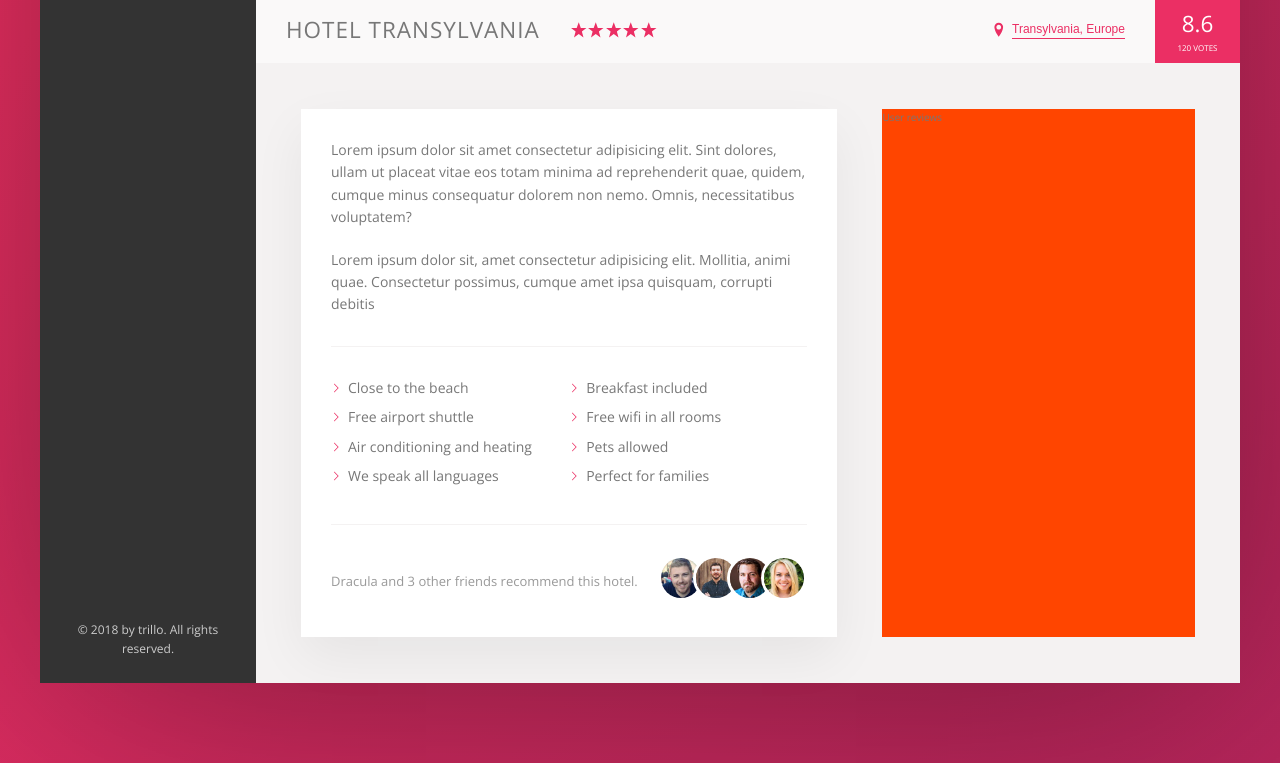
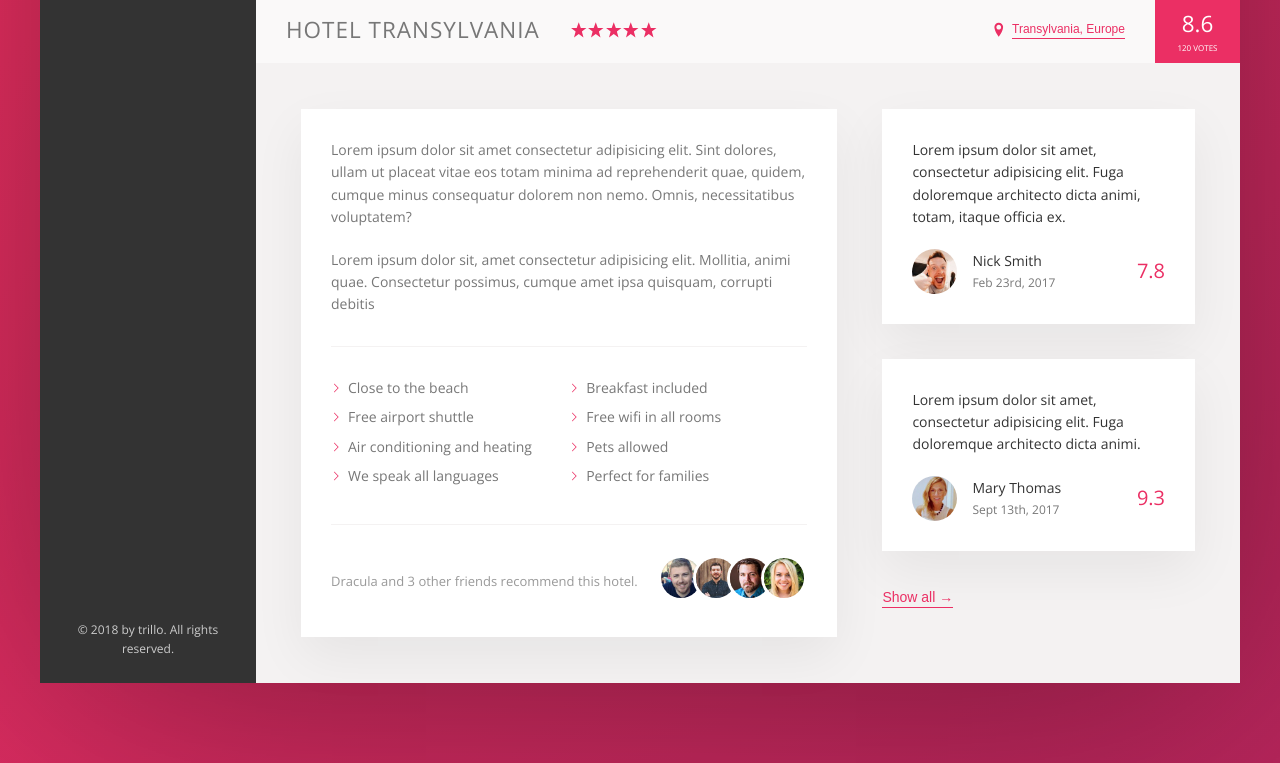
Before and after one commit to bhosaleT/trillo-advancedCSS-flexbox, a website: page index.html in a window 1280 px wide. Shown: the part 538-1301 px from the top of the page. Drawn offline with nearby package versions, Linux system fonts and the light colour scheme.

Commit message:
designed reviews section

```diff
--- a/index.html
+++ b/index.html
@@ -157,7 +157,7 @@
 
                         <div class="recommend">
                             <p class="recommend__count">
-                              Dracula and 3 other friends recommend this hotel.
+                                Dracula and 3 other friends recommend this hotel.
                             </p>
                             <div class="recommend__friends">
                                 <img src="img/user-3.jpg" alt="Friend 1" class="recommend__photo">
@@ -168,11 +168,43 @@
                         </div>
                     </div>
                     <div class="user-reviews">
-                        User reviews
+                        <figure class="review">
+                            <blockquote class="review__text">
+                                Lorem ipsum dolor sit amet, consectetur adipisicing elit. Fuga doloremque architecto
+                                dicta animi, totam,
+                                itaque officia ex.
+                            </blockquote>
+                            <figcaption class="review__user">
+                                <img src="img/user-1.jpg" alt="User 1" class="review__photo">
+                                <div class="review__user-box">
+                                    <p class="review__user-name">Nick Smith</p>
+                                    <p class="review__user-date">Feb 23rd, 2017</p>
+                                </div>
+                                <div class="review__rating">7.8</div>
+                            </figcaption>
+                        </figure>
+
+                        <figure class="review">
+                            <blockquote class="review__text">
+                                Lorem ipsum dolor sit amet, consectetur adipisicing elit. Fuga doloremque architecto
+                                dicta animi.
+                            </blockquote>
+                            <figcaption class="review__user">
+                                <img src="img/user-2.jpg" alt="User 1" class="review__photo">
+                                <div class="review__user-box">
+                                    <p class="review__user-name">Mary Thomas</p>
+                                    <p class="review__user-date">Sept 13th, 2017</p>
+                                </div>
+                                <div class="review__rating">9.3</div>
+                            </figcaption>
+                        </figure>
+
+                        <button class="btn-inline">Show all <span>&rarr;</span></button>
                     </div>
                 </div>
-            </main>
         </div>
+        </main>
+    </div>
     </div>
 </body>
 
--- a/sass/_component.scss
+++ b/sass/_component.scss
@@ -344,16 +344,15 @@
   display: flex;
   align-items: center;
 
-
   &__count {
-      margin-right: auto;
+    margin-right: auto;
   }
 
   &__friends {
   }
 
   &__photo {
-      box-sizing: content-box;
+    box-sizing: content-box;
     height: 4rem;
     width: 4rem;
     border-radius: 50%;
@@ -363,3 +362,49 @@
     border: 3px solid white;
   }
 }
+
+///////////////////////////////////////// REVIEWS ///////////////////////////////////////////
+
+.review {
+  background-color: #fff;
+  box-shadow: var(--shadow-dark-small);
+  padding: 3rem;
+  margin-bottom: 3.5rem;
+
+  &__text {
+    margin-bottom: 2rem;
+    color: var(--color-grey-dark-1);
+  }
+
+  &__user {
+    display: flex;
+    align-items: center;
+    justify-content: center;
+  }
+
+  &__photo {
+    height: 4.5rem;
+    width: 4.5rem;
+    border-radius: 50%;
+    margin-right: 1.5rem;
+  }
+
+  &__user-box {
+    margin-right: auto;
+  }
+
+  &__user-name {
+    color: var(--color-grey-dark-1);
+  }
+
+  &__user-date {
+    font-weight: 300;
+    font-size: 1.2rem;
+    color: var(--color-grey-dark-2);
+  }
+
+  &__rating {
+    font-size: 2rem;
+    color: var(--color-primary);
+  }
+}
--- a/sass/_layout.scss
+++ b/sass/_layout.scss
@@ -37,6 +37,7 @@
 }
 
 .detail {
+  font-size: 1.4rem;
   display: flex;
   padding: 4.5rem;
   background-color: var(--color-grey-light-2);
@@ -53,6 +54,5 @@
 }
 
 .user-reviews {
-  background-color: orangered;
   flex: 1;
 }
```
Also changed, not shown: css/style.css.
